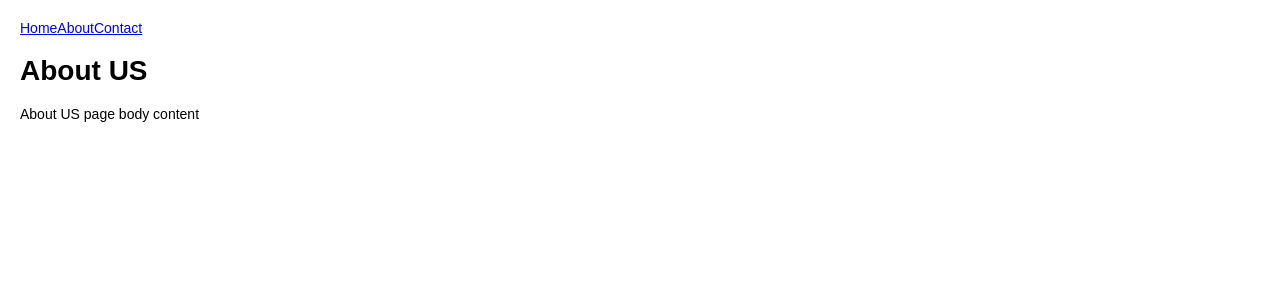
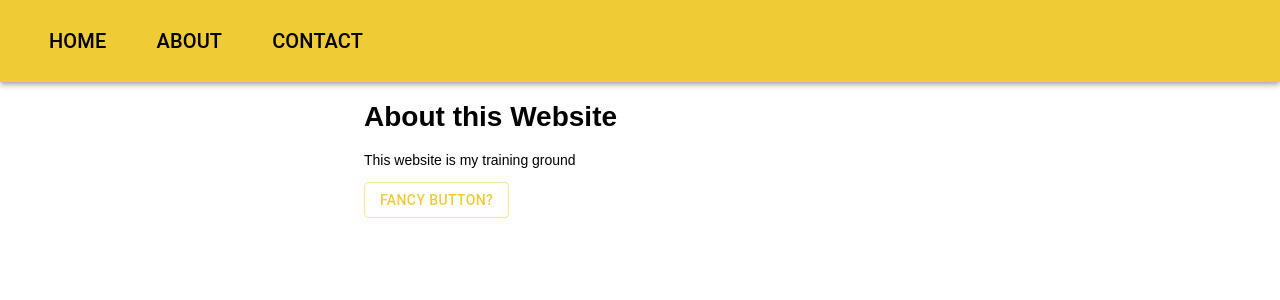
Before and after one commit to KingOfTheBeef/web-app, a React (Create React App) app: page /about in a window 1280 px wide. Shown: the top 300 px of the page. Built offline with nearby package versions, Linux system fonts and the light colour scheme.

Commit message:
Added a navigation bar and set up theme for material ui

```diff
--- a/package.json
+++ b/package.json
@@ -3,6 +3,7 @@
   "version": "0.1.0",
   "private": true,
   "dependencies": {
+    "@material-ui/core": "^4.11.0",
     "@testing-library/jest-dom": "^4.2.4",
     "@testing-library/react": "^9.5.0",
     "@testing-library/user-event": "^7.2.1",
--- a/src/App.css
+++ b/src/App.css
@@ -30,7 +30,6 @@
 
 body {
   font: 14px "Century Gothic", Futura, sans-serif;
-  margin: 20px;
 }
 
 ol, ul {
--- a/src/App.js
+++ b/src/App.js
@@ -8,8 +8,12 @@ import Contact from './components/Contact';
 import Error from './components/Error';
 import Navigation from './components/Navigation';
 
+import { ThemeProvider } from '@material-ui/core/styles';
+import theme from './components/Theme'
+
 function App() {
 	  return (
+	  	<ThemeProvider theme={theme}>
 		  <BrowserRouter>
 			  <div>
 				  <Navigation />
@@ -22,6 +26,7 @@ function App() {
 				  </Switch>
 			  </div>
 		  </BrowserRouter>
+		</ThemeProvider>
 	  );
 }
 
--- a/src/components/About.js
+++ b/src/components/About.js
@@ -1,12 +1,15 @@
 import React from 'react';
+import Button from '@material-ui/core/Button';
+import Container from "@material-ui/core/Container";
+
 
 const About = () => {
     return (
-        <div>
-            <h1>About US</h1>
-            <p>About US page body content</p>
-        </div>
+        <Container maxWidth="sm">
+                <h1>About this Website</h1>
+                <p>This website is my training ground</p>
+                <Button color="primary" variant="outlined">Fancy button?</Button>
+        </Container>
     );
-}
-
+};
 export default About;
--- a/src/components/Navigation.js
+++ b/src/components/Navigation.js
@@ -1,13 +1,45 @@
 import React from 'react';
+import { Link } from 'react-router-dom';
 
-import { NavLink } from 'react-router-dom';
+import { makeStyles } from '@material-ui/core/styles';
+import AppBar from '@material-ui/core/AppBar';
+import Toolbar from '@material-ui/core/Toolbar';
+import Typography from '@material-ui/core/Typography';
+import Button from '@material-ui/core/Button';
+
+const useStyles = makeStyles((theme) => ({
+    root: {
+        flexGrow: 1,
+    },
+    menuButton: {
+        marginRight: theme.spacing(2),
+    },
+    title: {
+        flexGrow: 1,
+    },
+}));
 
 const Navigation = () => {
+    const classes = useStyles();
     return (
         <div>
-            <NavLink to="/">Home</NavLink>
-            <NavLink to="/about">About</NavLink>
-            <NavLink to="/contact">Contact</NavLink>
+            <div className={classes.root}>
+                <AppBar position="static">
+                    <Toolbar>
+                        <Button color="inherit" component={Link} to="/" style={{padding: 25}}>
+                            <Typography variant="h6" className={classes.title}>Home</Typography>
+                        </Button>
+
+                        <Button color="inherit" component={Link} to="/about" style={{padding: 25}}>
+                            <Typography variant="h6" className={classes.title}>About</Typography>
+                        </Button>
+
+                        <Button color="inherit" component={Link} to="/contact" style={{padding: 25}}>
+                            <Typography variant="h6" className={classes.title}>Contact</Typography>
+                        </Button>
+                    </Toolbar>
+                </AppBar>
+            </div>
         </div>
     );
 }
--- /dev/null
+++ b/src/components/Theme.js
@@ -0,0 +1,26 @@
+import { red } from '@material-ui/core/colors';
+import { createMuiTheme } from '@material-ui/core/styles';
+
+// A custom theme for this app
+const theme = createMuiTheme({
+    palette: {
+        primary: {
+            main: '#efcc36',
+            light: '#f3f5a0',
+            dark: '#c67400',
+            contrastText: '#000000',
+        },
+        secondary: {
+            main: '#e36387',
+            light: '#f2aaaa',
+        },
+        error: {
+            main: red.A400,
+        },
+        background: {
+            default: '#ddf3f5',
+        },
+    },
+});
+
+export default theme;
```
Also changed, not shown: 1 other file (tests, documents, lock files or other folders).
